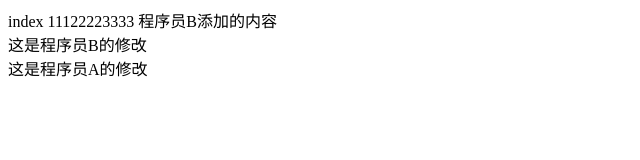
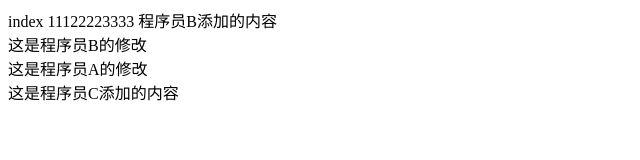
Before and after one commit to nozomizore1/git-demo, a plain HTML site: page index.html in a window 1280 px wide. Shown: the whole page, without its empty margins (0-640 px from the left). Drawn offline with Linux system fonts and the light colour scheme.

Commit message:
C第一次提交

```diff
--- a/index.html
+++ b/index.html
@@ -11,6 +11,7 @@
     index 11122223333 程序员B添加的内容
     <div>这是程序员B的修改</div>
     <div>这是程序员A的修改</div>
+    <div>这是程序员C添加的内容</div>
 </body>
 
 </html>
```
